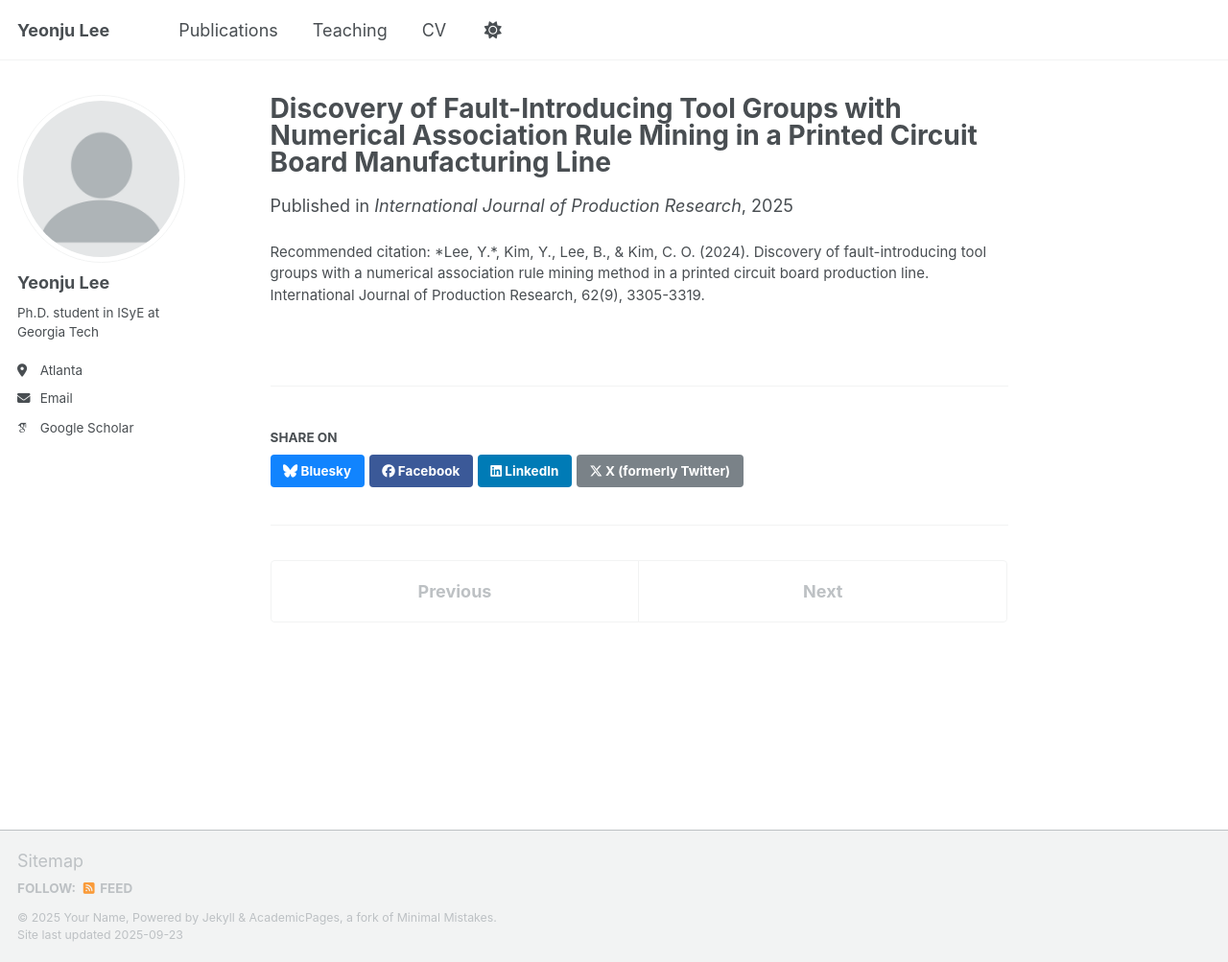
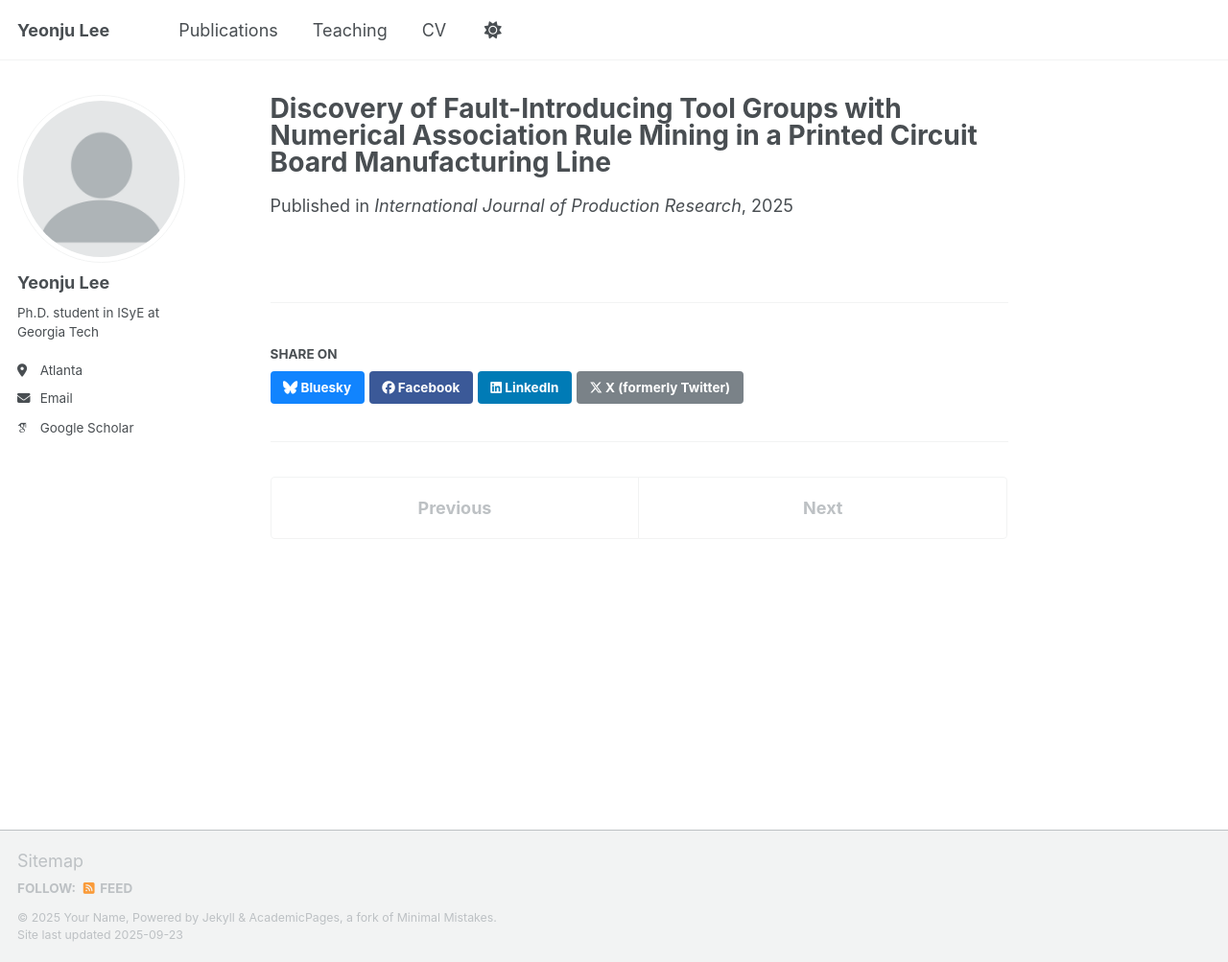
Before and after one commit to ylee845/ylee845.github.io, a Jekyll site: the page built from _publications/paper1.md, in a window 1280 px wide and 1003 px high. Shown: the whole window at 96% size. Built offline with Jekyll 4.4.1, drawn with Linux system fonts in a browser that asks for light colours; some web fonts are replaced; a script that is not in the unit is left out; part of the change alters nothing that is shown.

Commit message:
Update paper1.md

```diff
--- a/_publications/paper1.md
+++ b/_publications/paper1.md
@@ -10,5 +10,6 @@ venue: 'International Journal of Production Research'
 #slidesurl: 'http://academicpages.github.io/files/slides1.pdf'
 #paperurl: 'http://academicpages.github.io/files/paper1.pdf'
 #bibtexurl: 'http://academicpages.github.io/files/bibtex1.bib'
-citation: "*Lee, Y.*, Kim, Y., Lee, B., & Kim, C. O. (2024). Discovery of fault-introducing tool groups with a numerical association rule mining method in a printed circuit board production line. International Journal of Production Research, 62(9), 3305-3319."
+authors: "*Lee, Y.*, Kim, Y., Lee, B., & Kim, C.O."
+#citation: "*Lee, Y.*, Kim, Y., Lee, B., & Kim, C. O. (2024). Discovery of fault-introducing tool groups with a numerical association rule mining method in a printed circuit board production line. #International Journal of Production Research, 62(9), 3305-3319."
 ---
```
